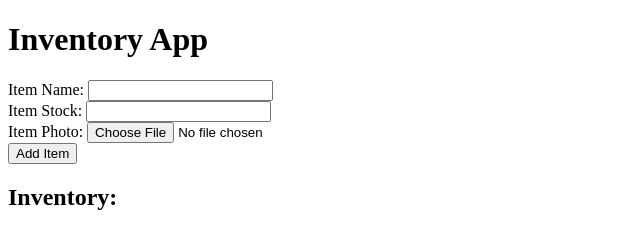
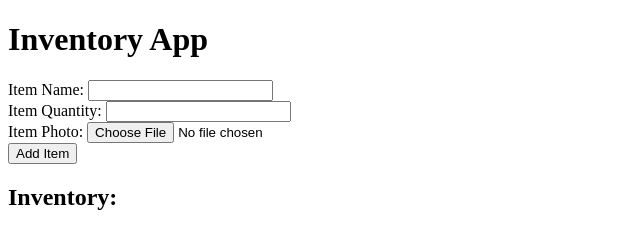
Before and after one commit to pdavisDU/inventory-tracker, a plain HTML site: page public/index.html in a window 1280 px wide. Shown: the full height of the page, 0-640 px from the left. Drawn offline with Linux system fonts and the light colour scheme.

Commit message:
changed stock to quantity

```diff
--- a/public/index.html
+++ b/public/index.html
@@ -12,8 +12,8 @@
       <label for="input-name">Item Name:</label>
       <input id="input-name" type="text" />
       <br />
-      <label for="input-stock">Item Stock:</label>
-      <input id="input-stock" type="number" />
+      <label for="input-quantity">Item Quantity:</label>
+      <input id="input-quantity" type="number" />
       <br />
       <label for="input-photo">Item Photo:</label>
       <input id="input-photo" type="file" accept="image/*" />
```
Also changed, not shown: src/inventory.js (+8 -0 lines).
